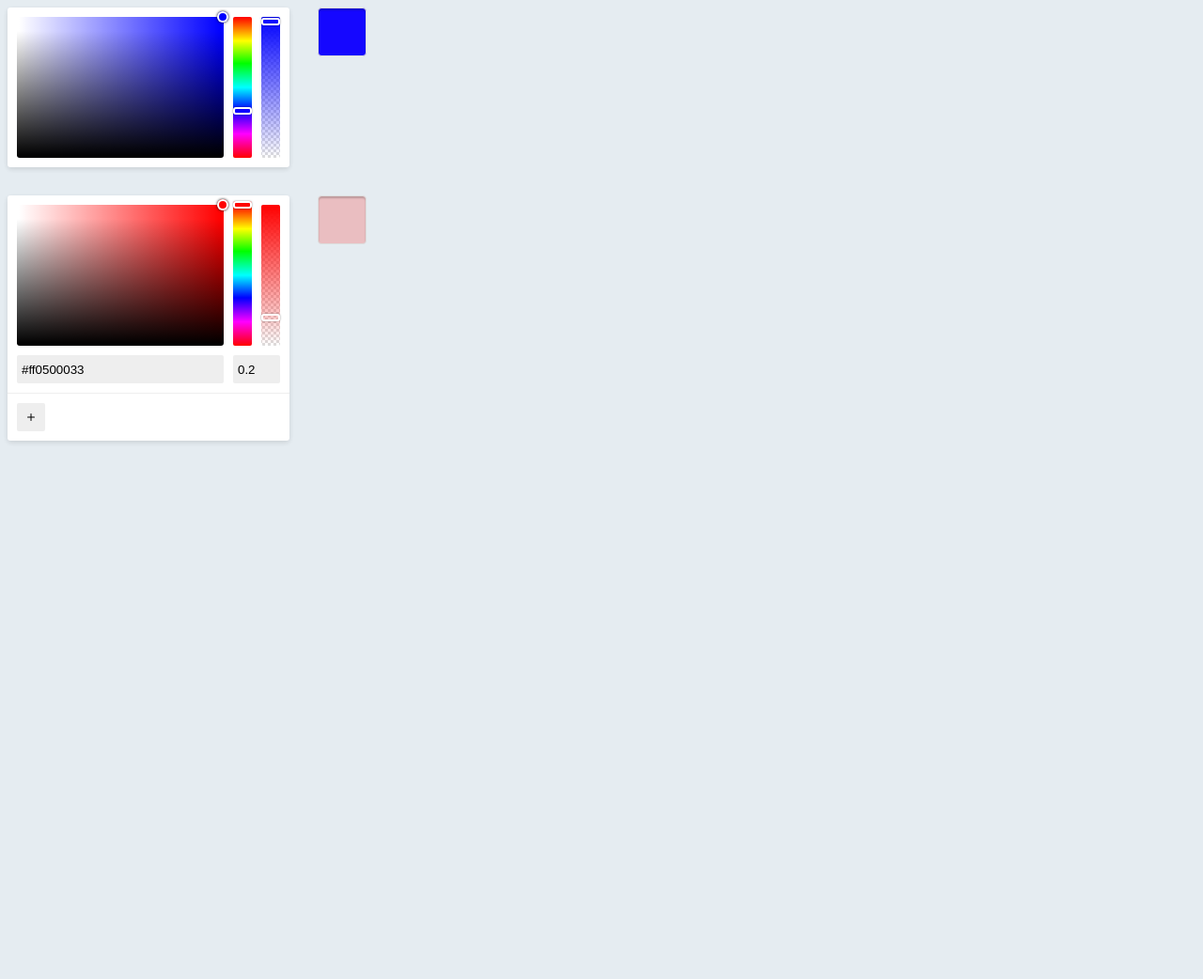
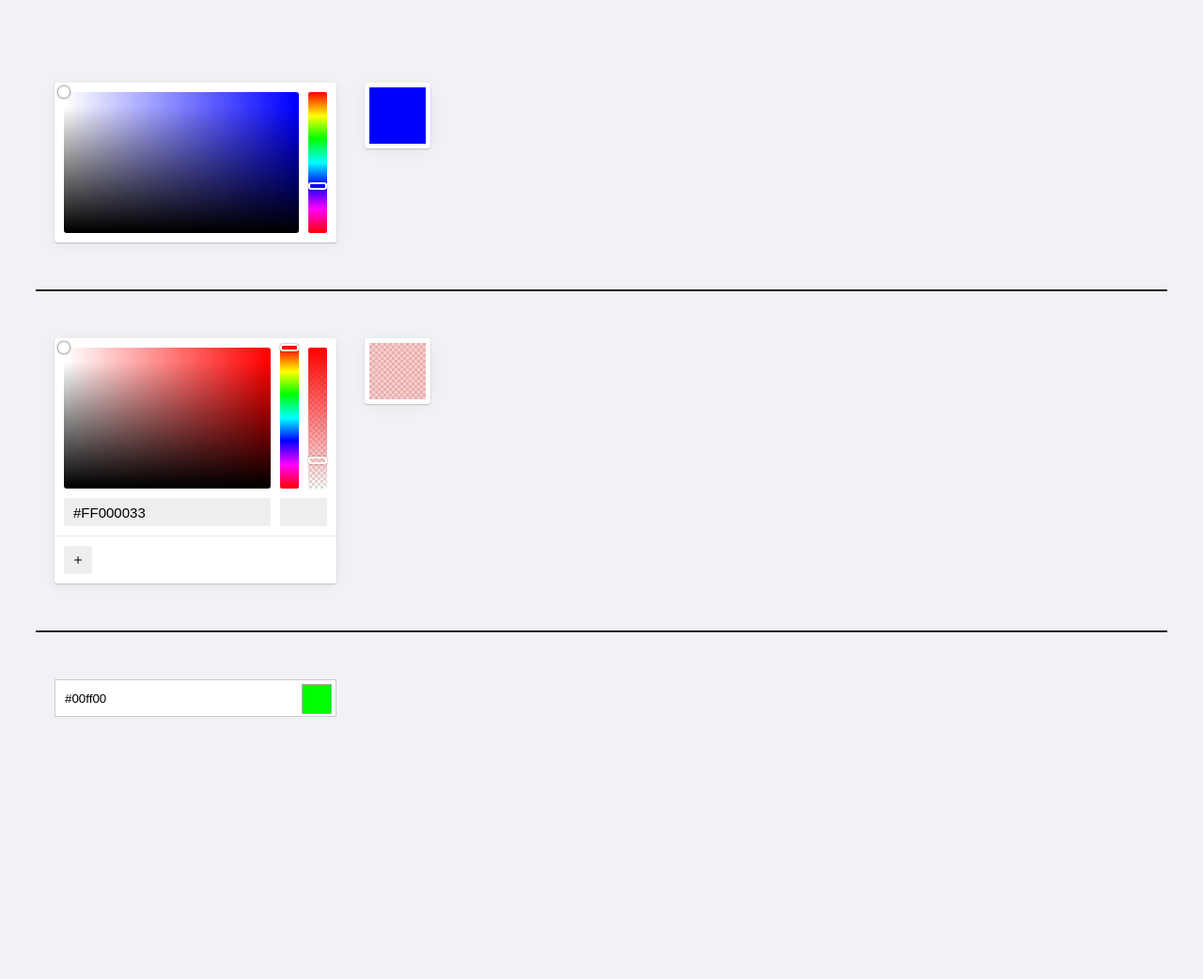
Before and after one commit to kartofelek007/color-picker, a website built with Vite: page index.html in a window 1280 px wide. Shown: the whole page at 94% size. Before the commit the page ends 800 px from the top, so only its background shows below. Built offline with nearby package versions, Linux system fonts and the light colour scheme.

Commit message:
poprawki

```diff
--- a/index.html
+++ b/index.html
@@ -1,38 +1,113 @@
 <!DOCTYPE html>
 <html lang="en">
 <head>
-    <meta charset="UTF-8" />
-    <link rel="icon" type="image/svg+xml" href="/vite.svg" />
-    <meta name="viewport" content="width=device-width, initial-scale=1.0" />
-    <title>Vite App</title>
+    <meta charset="UTF-8"/>
+    <link rel="icon" type="image/svg+xml" href="/vite.svg"/>
+    <meta name="viewport" content="width=device-width, initial-scale=1.0"/>
+    <title>Colorpicker</title>
 </head>
 <style>
+    body {
+        background: #F0F2F5;
+    }
     #app {
         display: flex;
         flex-direction: column;
-      gap: 30px;
+        padding: 30px;
     }
+
     .container {
         display: flex;
         gap: 30px;
+        padding: 50px 20px;
     }
+
+    .container + .container {
+        border-top: 2px solid #222;
+    }
+
     .color {
-      width: 50px;
-      height: 50px;
-      border: 1px solid #ddd;
+        width: 60px;
+        height: 60px;
+        border: 5px solid #fff;
+        box-shadow: 0 1px 2px rgba(0 0 0 / 0.2), 0 2px 20px rgba(0 0 0 / 0.05);
         border-radius: 4px;
-      box-shadow: inset 0 2px 2px rgba(0 0 0 / 0.2);
+        position: relative;
+        background: repeating-conic-gradient(#ddd 0% 25%, #fff 0% 50%) 50% 50% / 6px 6px;
+    }
+
+    .color-inside {
+        position: absolute;
+        inset: 0;
+    }
+
+    .input-color {
+    }
+
+    .input-color-colorpicker-place {
+        opacity: 0;
+        pointer-events: none;
+        margin-top: 5px;
+    }
+
+    .input-color-colorpicker-place.is-show {
+        pointer-events: all;
+        opacity: 1;
+    }
+
+    .input-color-cnt {
+        position: relative;
+    }
+
+    .input-color-input {
+        height: 40px;
+        padding: 0 10px;
+        box-sizing: border-box;
+        border: 1px solid #ccc;
+        background: #fff;
+        width: 100%;
+        padding-right: 40px;
+    }
+
+    .input-color-color {
+        width: 30px;
+        height: 30px;
+        border: 1px solid #aaa;
+        position: absolute;
+        right: 5px;
+        top: 5px;
+        background: repeating-conic-gradient(#ddd 0% 25%, #fff 0% 50%) 50% 50% / 6px 6px;
+    }
+
+    .input-color-color-inside {
+        position: absolute;
+        inset: 0;
     }
 </style>
 <body>
 <div id="app">
     <div class="container">
         <div class="place" id="place1"></div>
-        <div class="color" id="color1"></div>
+        <div class="color">
+            <div class="color-inside" id="color1"></div>
+        </div>
     </div>
     <div class="container">
         <div class="place" id="place2"></div>
-        <div class="color" id="color2"></div>
+        <div class="color">
+            <div class="color-inside" id="color2"></div>
+        </div>
+    </div>
+    <div class="container">
+        <div class="input-color">
+            <div class="input-color-cnt">
+                <input type="text" class="input-color-input" id="inputText">
+                <div class="input-color-color">
+                    <div class="input-color-color-inside" id="inputTextColor"></div>
+                </div>
+            </div>
+            <div id="place3" class="input-color-colorpicker-place"></div>
+        </div>
     </div>
 </div>
 <script type="module" src="/src/js/app.js"></script>
--- a/package.json
+++ b/package.json
@@ -6,10 +6,14 @@
   "scripts": {
     "dev": "vite",
     "build": "vite build",
-    "preview": "vite preview"
+    "preview": "vite preview",
+    "deploy": "node deploy.js"
   },
   "devDependencies": {
     "sass": "^1.63.6",
     "vite": "^4.4.0"
+  },
+  "dependencies": {
+    "execa": "^8.0.1"
   }
 }
--- a/src/js/app.js
+++ b/src/js/app.js
@@ -1,4 +1,5 @@
 import {ColorPicker} from "./colorpicker/colorpicker.js";
+import {convertRange, hex2rgba} from "./colorpicker/_functions.js";
 
 {
     const place = document.querySelector("#place1");
@@ -6,7 +7,8 @@ import {ColorPicker} from "./colorpicker/colorpicker.js";
     const cp = new ColorPicker(place, {
         libraryID: "kolory",
         libraryVisible: false,
-        inputVisible: false
+        inputVisible: false,
+        opacityColors: false
     });
 
     cp.onColorSelect.on(color => {
@@ -16,7 +18,7 @@ import {ColorPicker} from "./colorpicker/colorpicker.js";
     cp.setColorHEX("#0000fff7")
 }
 
-{
+if (1 === 1) {
     const place = document.querySelector("#place2");
     const colorPlace = document.querySelector("#color2");
     const cp = new ColorPicker(place, {
@@ -31,3 +33,38 @@ import {ColorPicker} from "./colorpicker/colorpicker.js";
     });
     cp.setColorObj({r: 255, g: 0, b: 0, a: 0.2});
 }
+
+if (1 === 1) {
+    const divColor = document.querySelector(".input-color");
+    const place = document.querySelector(".input-color-colorpicker-place");
+    const input = document.querySelector("#inputText");
+    const inputColor = document.querySelector("#inputTextColor");
+
+    divColor.onclick = (e) => {
+        e.stopPropagation();
+    }
+    document.onclick = e => {
+        place.classList.remove("is-show");
+    }
+    input.onfocus = () => {
+        place.classList.add("is-show");
+    }
+    const cp = new ColorPicker(place, {
+        libraryID: "kolory",
+        libraryVisible: true,
+        inputVisible: false,
+    });
+
+    cp.onColorSelect.on(color => {
+        console.log(`colorpicker3:`, color);
+        input.value = color.hex;
+        inputColor.style.background = `rgba(${color.rgba.r}, ${color.rgba.g}, ${color.rgba.b}, ${color.rgba.a})`;
+    });
+    cp.setColorObj({r: 0, g: 255, b: 0, a: 1});
+
+    input.onkeyup = (e) => {
+        if (e.key === "Enter") {
+            cp.setColorHEX(input.value);
+        }
+    }
+}
--- a/src/js/colorpicker/_color-library.js
+++ b/src/js/colorpicker/_color-library.js
@@ -7,14 +7,12 @@ export class ColorLibrary {
     #colors
     #colorsDiv
 
-    constructor(place, libraryID, colorPicker, opacityPicker) {
+    constructor(place, libraryID, colorPicker, currentColor) {
         this.onColorSelect = new Signal();
         this.onColorsChange = new Signal();
-
         this.#DOM = {}
-
         this.#DOM.colorPicker = colorPicker;
-        this.#DOM.opacityPicker = opacityPicker;
+        this.currentColor = currentColor;
         this.#libraryID = libraryID;
         this.#DOM.place = place;
         this.#colors = [];
@@ -38,7 +36,7 @@ export class ColorLibrary {
 
         btnAdd.addEventListener("click", () => {
             const color = this.#DOM.colorPicker.getColor();
-            const opacity = this.#DOM.opacityPicker.getOpacity() * 255;
+            const opacity = this.currentColor * 255;
             const hex = rgb2hex(color.r, color.g, color.b, opacity);
             this.addColor(hex);
         });
@@ -46,7 +44,6 @@ export class ColorLibrary {
         this.#colorsDiv = document.createElement("div");
         this.#colorsDiv.classList.add("colorpicker-library-colors");
         this.#DOM.el.append(this.#colorsDiv);
-
         this.#DOM.place.append(this.#DOM.el);
         this.#createColors();
     }
@@ -54,7 +51,6 @@ export class ColorLibrary {
     #createColors() {
         this.#colorsDiv.textContent = "";
         this.#colors.forEach(color => {
-            console.log(color);
             this.#createColorElement(color)
         });
     }
--- a/src/js/colorpicker/_color-slider.js
+++ b/src/js/colorpicker/_color-slider.js
@@ -65,6 +65,7 @@ export class ColorSlider {
         this.#DOM.dragEl.style.left = `${this.#cursorPos.x}px`;
         this.#DOM.dragEl.style.top = `${this.#cursorPos.y}px`;
         this.#DOM.dragEl.style.background = this.#color.rgb;
+        this.onColorSelect.emit(this.#color);
     }
 
     #drag(e) {
@@ -82,7 +83,6 @@ export class ColorSlider {
 
         this.#color = this.getColor();
         this.#updatePickerColor();
-        this.onColorSelect.emit(this.#color);
     }
 
     #bindEvents() {
@@ -100,18 +100,18 @@ export class ColorSlider {
         });
     }
 
-    setColor(color) {
+    setColor(color, emit = true) {
         this.#setBgGradient(color);
         const hsb = rgb2hsb(color);
         const x = clamp(Math.ceil(hsb.s / (100 / this.#DOM.canvas.width)), 0, this.#DOM.canvas.width - 1);
         const y = clamp(this.#DOM.canvas.height - Math.ceil(hsb.b / (100 / this.#DOM.canvas.height)), 0, this.#DOM.canvas.height);
         this.#cursorPos = {x, y};
-        this.#updatePickerColor();
+        if (emit) this.#updatePickerColor();
     }
 
-    setHue(color) {
+    setHue(color, emit = true) {
         this.#setBgGradient(color);
-        this.#updatePickerColor();
+        if (emit) this.#updatePickerColor();
     }
 
     getColor() {
--- a/src/js/colorpicker/_functions.js
+++ b/src/js/colorpicker/_functions.js
@@ -1,9 +1,5 @@
 export function clamp(nr, min, max) {
     return Math.min(Math.max(nr, min), max);
-}
-
-export function disableSelect(disable = false) {
-    document.body.style.userSelect = disable ? 'none' : 'auto';
 }
 
 export function rgb2hex(r, g, b, a = 1) {
@@ -11,7 +7,8 @@ export function rgb2hex(r, g, b, a = 1) {
     let alpha = "";
     if (a === 0) alpha = "00";
     if (a !== 1) {
-        alpha = parseInt(a, 16);
+        alpha = Math.round(Number(a * 255)).toString(16);
+        if (alpha === "0") alpha = "00";
     }
     return color + alpha;
 }
@@ -30,7 +27,6 @@ export function hex2rgba(hex) {
     }
 
     let alpha = "";
-
     if (/^#[a-f0-9]{8}$/i.test(hex)) {
         alpha = parseInt(hex.slice(-2), 16);
         alpha = convertRange(alpha, [0, 255], [0, 1])
@@ -50,7 +46,9 @@ export function hex2rgba(hex) {
 }
 
 export function rgb2hsl(r, g, b, alpha = 1) {
-    (r /= 255), (g /= 255), (b /= 255);
+    r /= 255;
+    g /= 255;
+    b /= 255;
     const max = Math.max(r, g, b);
     const min = Math.min(r, g, b);
     let h;
--- a/src/js/colorpicker/_hue-slider.js
+++ b/src/js/colorpicker/_hue-slider.js
@@ -90,7 +90,7 @@ export class HueSlider {
         this.onHueSelect.emit(color);
     }
 
-    setColor(color) {
+    setColor(color, emit = true) {
         const hslColor = rgb2hsl(color.r, color.g, color.b);
 
         const hue = hslColor.h * 360;
@@ -101,7 +101,7 @@ export class HueSlider {
 
         const colorGet = this.getColor();
         this.#DOM.dragEl.style.background = colorGet.rgb;
-        this.onHueSelect.emit(colorGet);
+        if (emit) this.onHueSelect.emit(colorGet);
     }
 
     getColor() {
--- a/src/js/colorpicker/_opacity-slider.js
+++ b/src/js/colorpicker/_opacity-slider.js
@@ -80,17 +80,17 @@ export class OpacitySlider {
         this.onOpacitySelect.emit(opacity);
     }
 
-    setColor(color) {
+    setColor(color, emit = true) {
         this.#color = color;
         this.#setBgGradient();
-        this.setOpacity(color.a);
+        this.setOpacity(color.a, emit);
     }
 
-    setOpacity(opacity) {
+    setOpacity(opacity, emit = true) {
         opacity = normalize(opacity * 100, 100, 0);
         this.#cursorPos.y = Math.round(this.#DOM.canvas.height - this.#DOM.canvas.height * opacity);
         this.#DOM.dragEl.style.top = `${this.#cursorPos.y}px`;
-        this.onOpacitySelect.emit(opacity);
+        if (emit) this.onOpacitySelect.emit(opacity);
     }
 
     getOpacity() {
--- a/src/js/colorpicker/colorpicker.js
+++ b/src/js/colorpicker/colorpicker.js
@@ -28,19 +28,23 @@ export class ColorPicker {
                 libraryID: "colors",
                 inputVisible: true,
                 libraryVisible: true,
+                opacityColors: true
             }, ...opts
         };
 
         this.#createElement();
         this.#updateInputValue();
-        this.setColorObj(this.#color)
+        //this.setColorObj(this.#color, false)
 
         if (allPickers[this.#options.libraryID] === undefined) allPickers[this.#options.libraryID] = [];
         allPickers[this.#options.libraryID].push(this);
     }
 
     #makeColorToEmit() {
-        const c = this.#color;
+        const c = {...this.#color};
+        if (!this.#options.opacityColors) {
+            c.a = 1;
+        }
         return {
             rgb : {r: c.r, g: c.g, b: c.b},
             rgba : {r: c.r, g: c.g, b: c.b, a: c.a},
@@ -51,32 +55,34 @@ export class ColorPicker {
 
     #updateInputValue() {
         if (!this.#options.inputVisible) return;
-        let opacity = "";
-        const hex = rgb2hex(this.#color.r, this.#color.g, this.#color.b, this.#color.a);
-        if (this.#color.a !== 1 && this.#color.a !== 0) {
-            const opa = parseInt(convertRange(this.#color.a, [0, 1], [0, 255]))
-            opacity = Number(opa).toString(16).toUpperCase();
+        let opacity = this.#color.a;
+        if (!this.#options.opacityColors) {
+            opacity = 1;
         }
-        if (this.#color.a === 0) {
-            opacity = "00";
-        }
-        this.#DOM.input.value = hex + opacity
+        const hex = rgb2hex(this.#color.r, this.#color.g, this.#color.b, opacity);
+        this.#DOM.input.value = hex.toUpperCase();
     }
 
     #createElement() {
         this.#DOM.el = document.createElement("div");
         this.#DOM.el.classList.add("colorpicker");
-
         this.#DOM.place.append(this.#DOM.el);
 
         this.#DOM.hueSlider = new HueSlider(this.#DOM.el);
+        this.#DOM.colorSlider = new ColorSlider(this.#DOM.el);
+
+        if (this.#options.opacityColors) {
             this.#DOM.opacitySlider = new OpacitySlider(this.#DOM.el);
-        this.#DOM.colorSlider = new ColorSlider(this.#DOM.el);
+        } else {
+            this.#DOM.el.classList.add("is-no-opacity");
+        }
 
         //tworzę input
         if (this.#options.inputVisible) {
             this.#createInput();
+            if (this.#options.opacityColors) {
                 this.#createInputOpacity();
+            }
         }
 
         if (this.#options.libraryVisible) {
@@ -87,24 +93,43 @@ export class ColorPicker {
             this.#DOM.colorSlider.setHue(color);
             this.onHueSelect.emit(color);
             this.#color = {...this.#color, ...color};
+            if (this.#options.opacityColors) {
                 this.#DOM.opacitySlider.setColor(this.#color);
+            }
+            if (this.#options.inputVisible) {
+                this.#updateInputValue();
+            }
+            this.emitColorSelect();
         });
 
+        if (this.#options.opacityColors) {
             this.#DOM.opacitySlider.onOpacitySelect.on(opacity => {
                 this.#color.a = opacity;
                 this.onOpacitySelect.emit({color: this.#color, opacity});
-            this.#updateInputValue();
                 if (this.#options.inputVisible) {
+                    if (this.#options.opacityColors) {
                         this.#DOM.inputOpacity.value = opacity;
                     }
+                    this.#updateInputValue();
+                }
+                this.emitColorSelect();
             });
+        }
 
         this.#DOM.colorSlider.onColorSelect.on(color => {
+            if (this.#options.opacityColors) {
                 color.a = this.#DOM.opacitySlider.getOpacity();
+            } else {
+                color.a = 1;
+            }
             this.#color = color;
+            if (this.#options.opacityColors) {
                 this.#DOM.opacitySlider.setColor(this.#color);
-            this.#updateInputValue()
-            this.onColorSelect.emit(this.#makeColorToEmit());
+            }
+            if (this.#options.inputVisible) {
+                this.#updateInputValue();
+            }
+            this.emitColorSelect();
         });
     }
 
@@ -128,18 +153,8 @@ export class ColorPicker {
 
         this.#DOM.input.onkeyup = e => {
             if (e.key === "Enter") {
-                if (/^#[a-f0-9]{6}$/i.test(this.#DOM.input.value)) {
+                if (/^#[a-f0-9]{6}$/i.test(this.#DOM.input.value) || /^#[a-f0-9]{8}$/i.test(this.#DOM.input.value)) {
                     this.setColorHEX(`${this.#DOM.input.value}`);
-                    this.#DOM.input[s] = this.#DOM.input.value;
-                }
-
-                if (/^#[a-f0-9]{8}$/i.test(this.#DOM.input.value)) {
-                    const val = this.#DOM.input.value;
-                    const hex = val.substring(0, val.length - 2);
-                    const opacity = parseInt(val.substring(val.length - 2), 16);
-                    const opa = Number(convertRange(opacity, [0, 255], [0, 1])).toFixed(2);
-                    const rgba = hex2rgba(hex, opa)
-                    this.setColorObj(rgba);
                     this.#DOM.input[s] = this.#DOM.input.value;
                 }
             }
@@ -166,7 +181,7 @@ export class ColorPicker {
     }
 
     #createLibrary() {
-        this.#DOM.library = new ColorLibrary(this.#DOM.el, this.#options.libraryID, this.#DOM.colorSlider, this.#DOM.opacitySlider);
+        this.#DOM.library = new ColorLibrary(this.#DOM.el, this.#options.libraryID, this.#DOM.colorSlider, this.#color);
         this.#DOM.library.onColorSelect.on(color => {
             if (this.#options.inputVisible) this.#DOM.input.value = color;
             this.setColorHEX(color);
@@ -181,26 +196,29 @@ export class ColorPicker {
         });
     }
 
-    setColorHEX(color) {
+    setColorHEX(color, emit = true) {
         let rgba = hex2rgba(color);
         this.#color = rgba;
-        this.#DOM.hueSlider.setColor(rgba);
-        this.#DOM.opacitySlider.setColor(rgba);
-        this.#DOM.opacitySlider.setOpacity(rgba.a);
-        this.#DOM.colorSlider.setColor(rgba);
+        this.#DOM.hueSlider.setColor(rgba, false);
+        if (this.#options.opacityColors) {
+            this.#DOM.opacitySlider.setColor(rgba, false);
+            this.#DOM.opacitySlider.setOpacity(rgba.a, false);
+        }
+        this.#DOM.colorSlider.setColor(rgba, false);
         if (this.#options.inputVisible) this.#updateInputValue();
-        this.emitColorSelect();
+        if (emit) this.emitColorSelect();
     }
 
-    setColorObj(color) {
+    setColorObj(color, emit = true) {
         this.#color = color;
-        this.#DOM.hueSlider.setColor(color);
-        this.#DOM.opacitySlider.setColor(color);
-        this.#DOM.opacitySlider.setColor(color);
-        this.#DOM.opacitySlider.setOpacity(color.a);
-        this.#DOM.colorSlider.setColor(color);
+        this.#DOM.hueSlider.setColor(color, false);
+        if (this.#options.opacityColors) {
+            this.#DOM.opacitySlider.setColor(color, false);
+            this.#DOM.opacitySlider.setOpacity(color.a, false);
+        }
+        this.#DOM.colorSlider.setColor(color, false);
         if (this.#options.inputVisible) this.#updateInputValue();
-        this.emitColorSelect();
+        if (emit) this.emitColorSelect();
     }
 
     getCurrentColor() {
--- a/src/js/colorpicker/css/style.scss
+++ b/src/js/colorpicker/css/style.scss
@@ -1,13 +1,9 @@
-body {
-    background: #e5ecf1;
-}
-
 .colorpicker {
     width: 300px;
     background: #fff;
     box-sizing: border-box;
     border-radius: 3px;
-    box-shadow: 0 2px 5px rgba(0 0 0 / 0.1), 0 2px 10px rgba(0 0 0 / 0.02);
+    box-shadow: 0 1px 2px rgba(0 0 0 / 0.2), 0 2px 20px rgba(0 0 0 / 0.05);
     padding: 10px;
     display: grid;
     -webkit-user-select: none;
@@ -20,6 +16,14 @@ body {
         "picker hue opacity"
         "input input-opacity input-opacity"
         "library library library";
+}
+
+.colorpicker.is-no-opacity {
+    grid-template-columns: auto 20px;
+    grid-template-areas:
+        "picker hue"
+        "input input"
+        "library library";
 }
 
 .colorpicker * {
@@ -77,12 +81,14 @@ body {
     grid-area: picker;
     position: relative;
     height: 150px;
+    //cursor: crosshair;
 }
 
 .colorpicker-color-drag {
     width: 12px;
     height: 12px;
     border-radius: 20px;
+    box-sizing: border-box;
     position: absolute;
     left: 0;
     top: 0;
@@ -104,11 +110,12 @@ body {
 .colorpicker-input,
 .colorpicker-input-opacity {
     border-radius: 2px;
-    padding: 10px 5px;
     height: 30px;
     background: #eee;
     border: 0;
     margin-top: 10px;
+    padding: 0 10px;
+    font-size: 15px;
     font-family: sans-serif;
 }
 
```
Also changed, not shown: deploy.js (added, +29 -0 lines), 1 other file. Lines whose indentation alone changed are shown as unchanged.
